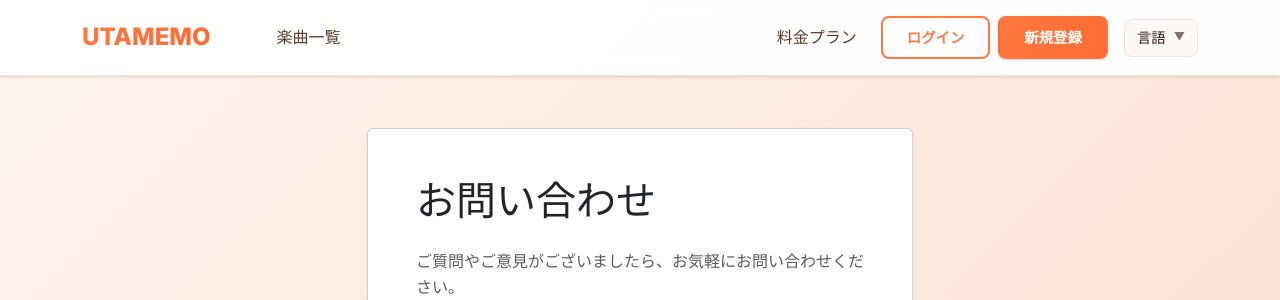
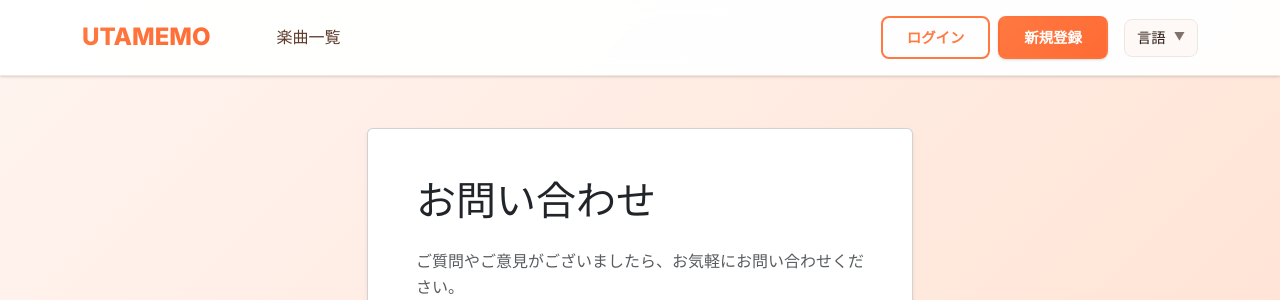
Before and after one commit to Yulkjh/utamemo-app, a Django app: page /contact/ in a window 1280 px wide. Shown: the top 300 px of the page. Run offline with Django 5.2, Linux system fonts and the light colour scheme.

Commit message:
Hide pricing plans link for non-logged-in users

```diff
--- a/myproject/templates/base.html
+++ b/myproject/templates/base.html
@@ -929,9 +929,6 @@
                     </li>
                     {% else %}
                     <li class="nav-item me-2">
-                        <a class="nav-link-modern" href="{% url 'users:upgrade' %}">{% if is_english %}Plans{% elif is_chinese %}套餐{% elif is_spanish %}Planes{% elif is_german %}Pläne{% elif is_portuguese %}Planos{% else %}料金プラン{% endif %}</a>
-                    </li>
-                    <li class="nav-item me-2">
                         <a class="btn-nav-login" href="{% url 'users:login' %}">{% if is_english %}Login{% elif is_chinese %}登录{% elif is_spanish %}Iniciar sesión{% elif is_german %}Anmelden{% elif is_portuguese %}Entrar{% else %}ログイン{% endif %}</a>
                     </li>
                     <li class="nav-item me-3">
```
